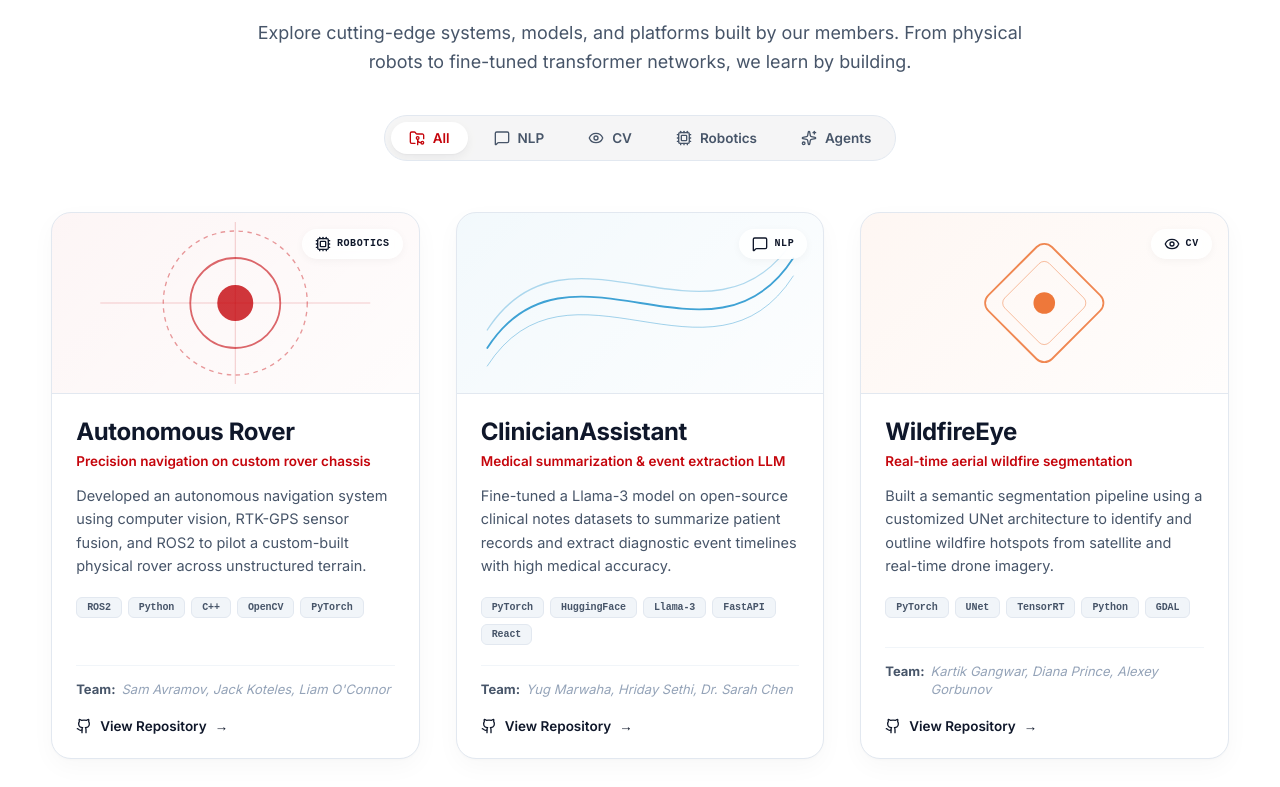
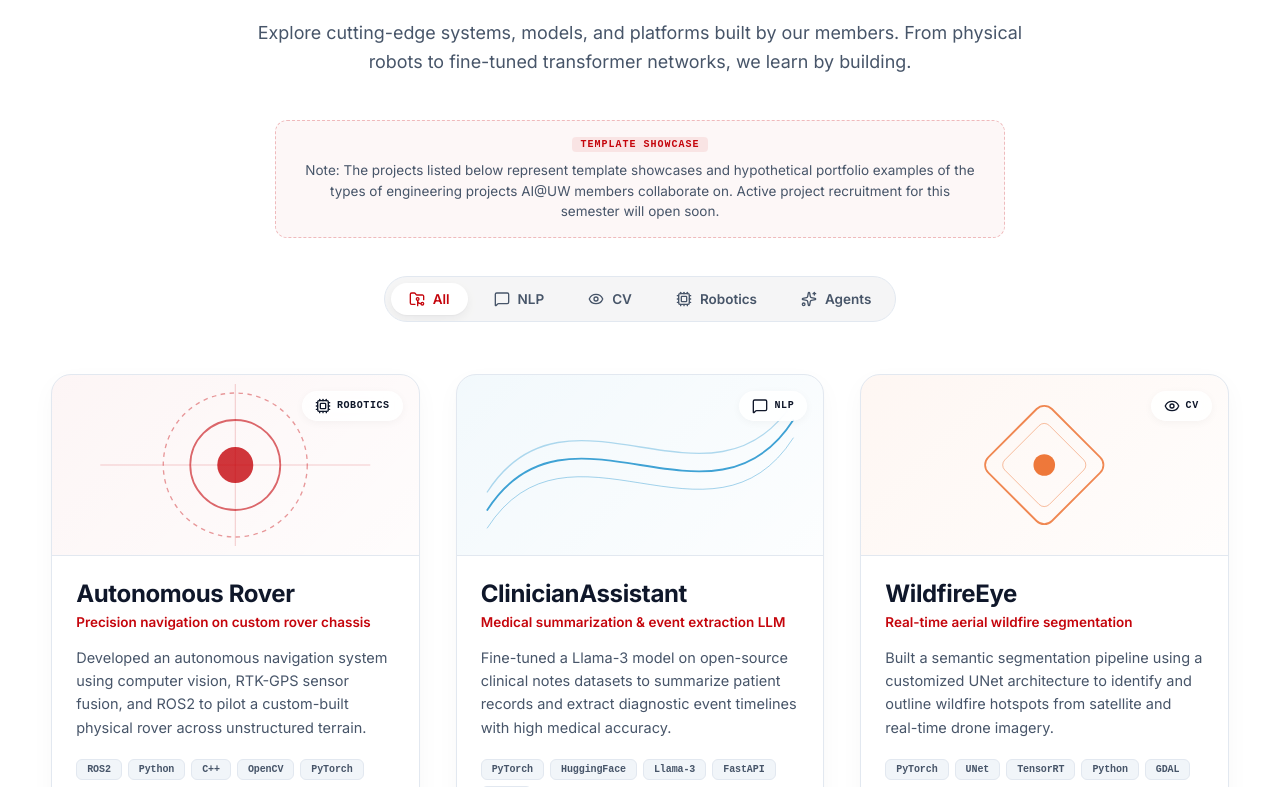
Before and after one commit to aiclubuwmadison/aiclubuwmadison.github.io, a React (Vite) app: page /projects in a window 1280 px wide. Shown: the part 273-1060 px from the top of the page. Built offline with nearby package versions, Linux system fonts and the light colour scheme.

Commit message:
Add template showcase notice and generic member placeholders to Projects page

```diff
--- a/src/components/Projects.css
+++ b/src/components/Projects.css
@@ -360,3 +360,43 @@
 [data-theme="dark"] .visual-orange { background: linear-gradient(135deg, rgba(234, 88, 12, 0.12) 0%, rgba(0, 0, 0, 0) 100%); }
 [data-theme="dark"] .visual-purple { background: linear-gradient(135deg, rgba(124, 58, 237, 0.12) 0%, rgba(0, 0, 0, 0) 100%); }
 [data-theme="dark"] .visual-emerald { background: linear-gradient(135deg, rgba(5, 150, 105, 0.12) 0%, rgba(0, 0, 0, 0) 100%); }
+
+/* PLACEHOLDER NOTICE BANNER -------------------------------- */
+.projects-notice-banner {
+  display: flex;
+  flex-direction: column;
+  align-items: center;
+  gap: 8px;
+  padding: 16px 24px;
+  background: rgba(197, 5, 12, 0.03);
+  border: 1px dashed rgba(197, 5, 12, 0.25);
+  border-radius: 12px;
+  max-width: 680px;
+  margin: 20px auto 0;
+  text-align: center;
+}
+
+[data-theme="dark"] .projects-notice-banner {
+  background: rgba(197, 5, 12, 0.05);
+  border: 1px dashed rgba(197, 5, 12, 0.35);
+}
+
+.projects-notice-badge {
+  font-family: var(--atmos-mono);
+  font-size: 10px;
+  font-weight: 700;
+  letter-spacing: 0.1em;
+  text-transform: uppercase;
+  color: var(--atmos-badger);
+  background: rgba(197, 5, 12, 0.08);
+  padding: 2px 8px;
+  border-radius: 4px;
+}
+
+.projects-notice-text {
+  font-family: var(--atmos-sans);
+  font-size: 13.5px;
+  line-height: 1.5;
+  color: var(--atmos-ink-soft);
+  margin: 0;
+}
--- a/src/components/Projects.jsx
+++ b/src/components/Projects.jsx
@@ -29,7 +29,7 @@ const PROJECTS_DATA = [
     category: 'Robotics',
     description: 'Developed an autonomous navigation system using computer vision, RTK-GPS sensor fusion, and ROS2 to pilot a custom-built physical rover across unstructured terrain.',
     tech: ['ROS2', 'Python', 'C++', 'OpenCV', 'PyTorch'],
-    team: ['Sam Avramov', 'Jack Koteles', 'Liam O\'Connor'],
+    team: ['Project Lead', 'Team Member 1', 'Team Member 2'],
     repo: 'https://github.com/aiclubuwmadison/autonomous-rover',
     colorPreset: 'red'
   },
@@ -40,7 +40,7 @@ const PROJECTS_DATA = [
     category: 'NLP',
     description: 'Fine-tuned a Llama-3 model on open-source clinical notes datasets to summarize patient records and extract diagnostic event timelines with high medical accuracy.',
     tech: ['PyTorch', 'HuggingFace', 'Llama-3', 'FastAPI', 'React'],
-    team: ['Yug Marwaha', 'Hriday Sethi', 'Dr. Sarah Chen'],
+    team: ['Project Lead', 'Team Member 1', 'Team Member 2'],
     repo: 'https://github.com/aiclubuwmadison/clinician-assistant',
     colorPreset: 'azure'
   },
@@ -51,7 +51,7 @@ const PROJECTS_DATA = [
     category: 'CV',
     description: 'Built a semantic segmentation pipeline using a customized UNet architecture to identify and outline wildfire hotspots from satellite and real-time drone imagery.',
     tech: ['PyTorch', 'UNet', 'TensorRT', 'Python', 'GDAL'],
-    team: ['Kartik Gangwar', 'Diana Prince', 'Alexey Gorbunov'],
+    team: ['Project Lead', 'Team Member 1', 'Team Member 2'],
     repo: 'https://github.com/aiclubuwmadison/wildfire-eye',
     colorPreset: 'orange'
   },
@@ -62,7 +62,7 @@ const PROJECTS_DATA = [
     category: 'Agents',
     description: 'An autonomous agent that assists students by checking compile errors in real-time, explaining algorithms, and suggesting codebase fixes in a sandboxed Docker environment.',
     tech: ['LangChain', 'Claude API', 'Node.js', 'Docker', 'React'],
-    team: ['Adhyot Singh', 'Samarth Bhargava', 'Elena Rostova'],
+    team: ['Project Lead', 'Team Member 1', 'Team Member 2'],
     repo: 'https://github.com/aiclubuwmadison/study-agent',
     colorPreset: 'purple'
   },
@@ -73,7 +73,7 @@ const PROJECTS_DATA = [
     category: 'Robotics',
     description: 'Implemented multi-agent reinforcement learning (MARL) algorithms to coordinate drone swarms in target tracking and collision avoidance within simulated environments.',
     tech: ['ROS', 'Python', 'Ray/RLlib', 'C++', 'Gazebo'],
-    team: ['Rishabh Aggarwal', 'Arnav Batra', 'David Kim'],
+    team: ['Project Lead', 'Team Member 1', 'Team Member 2'],
     repo: 'https://github.com/aiclubuwmadison/swarm-coordinator',
     colorPreset: 'emerald'
   },
@@ -84,7 +84,7 @@ const PROJECTS_DATA = [
     category: 'NLP',
     description: 'Fine-tuned transformer-based models specifically on a corpus of legal briefs and terms of service documents to produce highly accurate, plain-English legal summaries.',
     tech: ['PyTorch', 'HuggingFace', 'Transformers', 'Flask'],
-    team: ['Charith Reddy Pareddy', 'Kashish Agarwal', 'Jessica Taylor'],
+    team: ['Project Lead', 'Team Member 1', 'Team Member 2'],
     repo: 'https://github.com/aiclubuwmadison/legal-summarizer',
     colorPreset: 'purple'
   },
@@ -95,7 +95,7 @@ const PROJECTS_DATA = [
     category: 'Agents',
     description: 'An AI agent that interacts with real-time Madison transit APIs to create optimized travel plans for students, adapting dynamically to weather, delays, and class schedules.',
     tech: ['LangGraph', 'Python', 'FastAPI', 'Google Maps API'],
-    team: ['Vardaan Kapoor', 'Ira Hande', 'Akash Goda'],
+    team: ['Project Lead', 'Team Member 1', 'Team Member 2'],
     repo: 'https://github.com/aiclubuwmadison/campus-navigator',
     colorPreset: 'orange'
   }
@@ -194,6 +194,12 @@ const Projects = () => {
               Explore cutting-edge systems, models, and platforms built by our members.
               From physical robots to fine-tuned transformer networks, we learn by building.
             </p>
+            <div className="projects-notice-banner">
+              <span className="projects-notice-badge">Template Showcase</span>
+              <p className="projects-notice-text">
+                Note: The projects listed below represent template showcases and hypothetical portfolio examples of the types of engineering projects AI@UW members collaborate on. Active project recruitment for this semester will open soon.
+              </p>
+            </div>
           </div>
         </div>
       </section>
```
